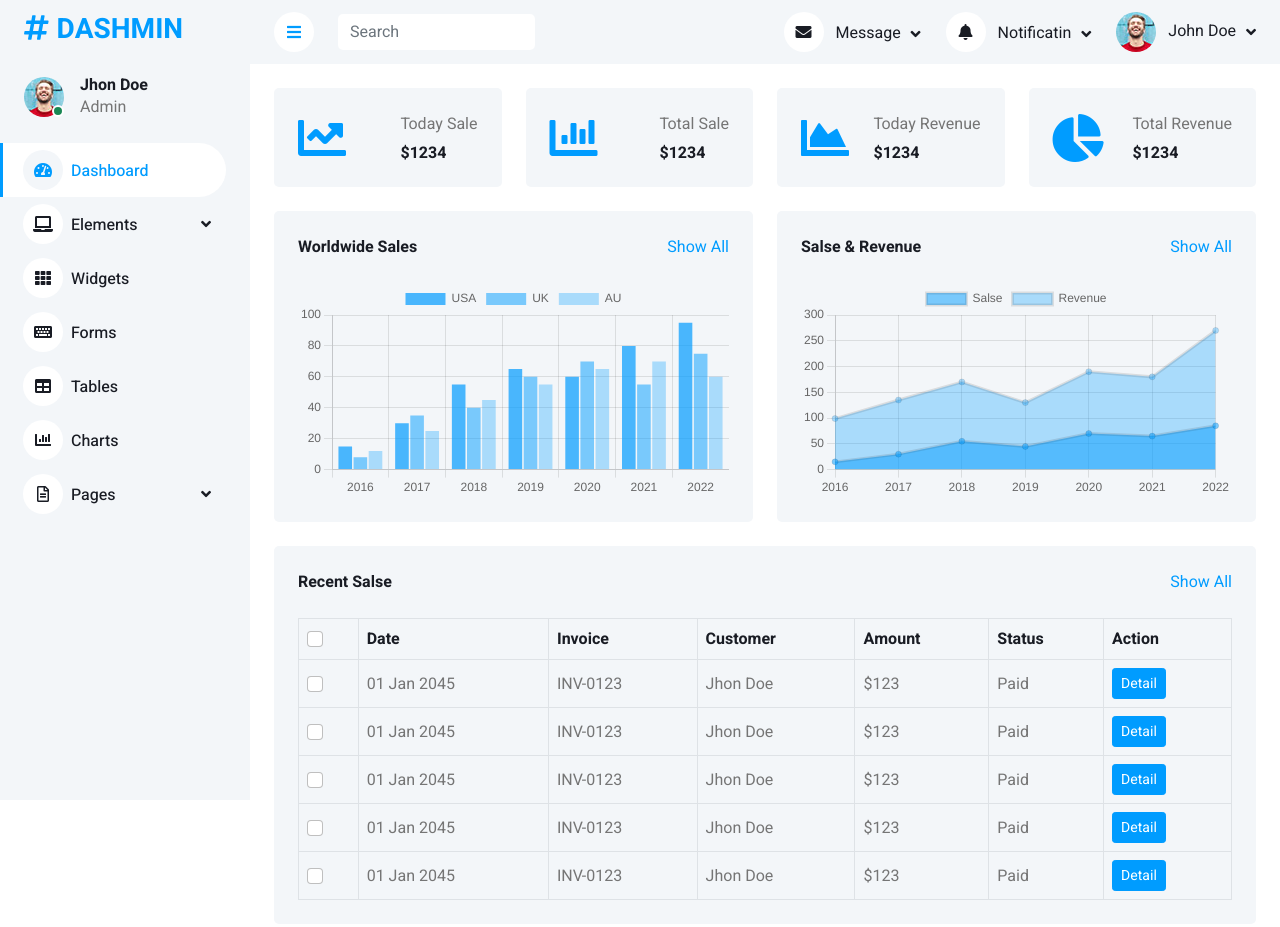
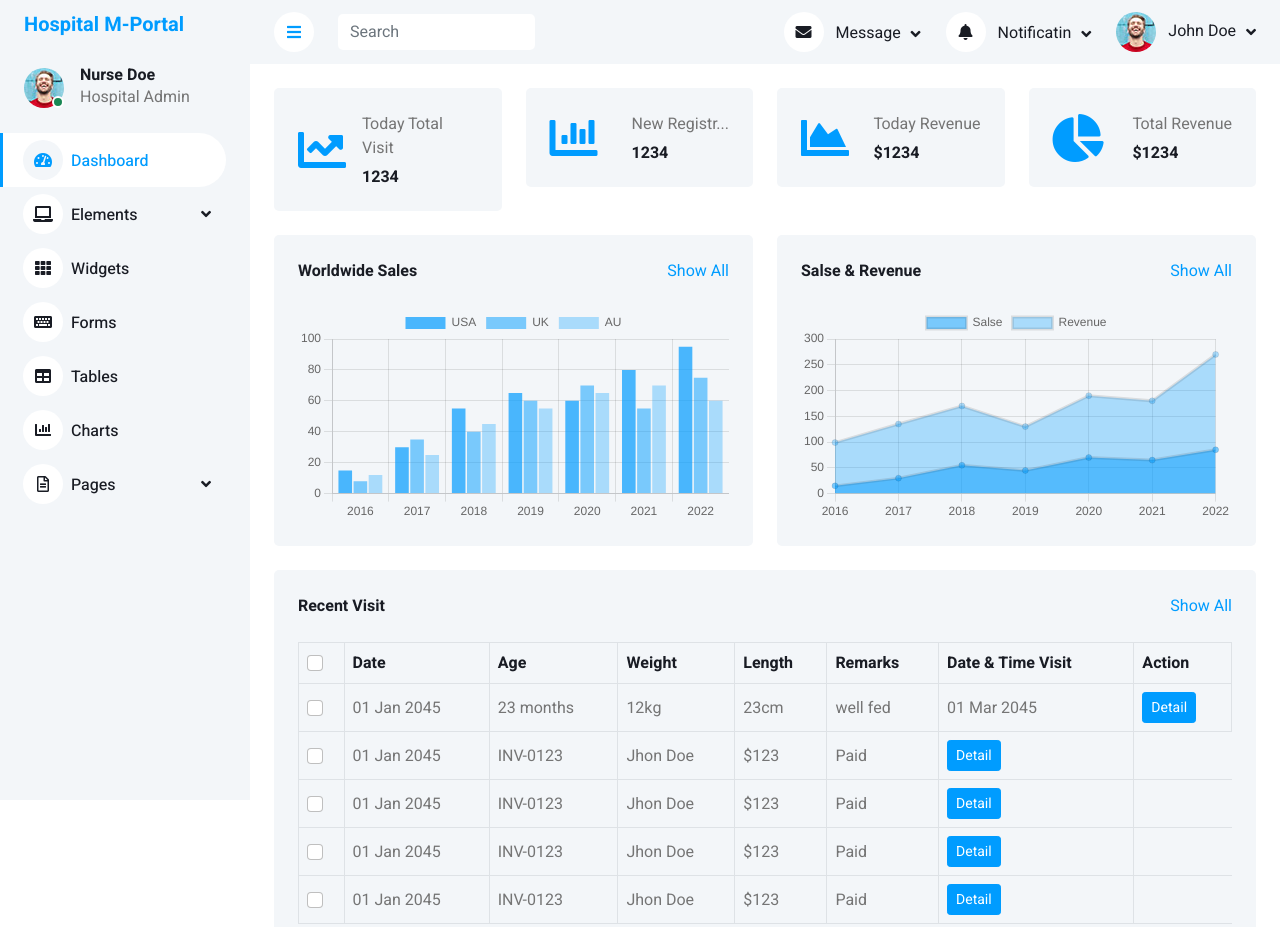
Before and after one commit to soulzojay/test, a plain HTML site: page index.html in a window 1280 px wide. Shown: the top 927 px of the page. Drawn offline with nearby package versions, Linux system fonts and the light colour scheme.

Commit message:
second push

```diff
--- a/index.html
+++ b/index.html
@@ -3,7 +3,7 @@
 
 <head>
     <meta charset="utf-8">
-    <title>DASHMIN - Bootstrap Admin Template</title>
+    <title>Hospital Management Portal</title>
     <meta content="width=device-width, initial-scale=1.0" name="viewport">
     <meta content="" name="keywords">
     <meta content="" name="description">
@@ -46,7 +46,7 @@
         <div class="sidebar pe-4 pb-3">
             <nav class="navbar bg-light navbar-light">
                 <a href="index.html" class="navbar-brand mx-4 mb-3">
-                    <h3 class="text-primary"><i class="fa fa-hashtag me-2"></i>DASHMIN</h3>
+                    <h5 class="text-primary">Hospital M-Portal</h5>
                 </a>
                 <div class="d-flex align-items-center ms-4 mb-4">
                     <div class="position-relative">
@@ -54,8 +54,8 @@
                         <div class="bg-success rounded-circle border border-2 border-white position-absolute end-0 bottom-0 p-1"></div>
                     </div>
                     <div class="ms-3">
-                        <h6 class="mb-0">Jhon Doe</h6>
-                        <span>Admin</span>
+                        <h6 class="mb-0">Nurse Doe</h6>
+                        <span>Hospital Admin</span>
                     </div>
                 </div>
                 <div class="navbar-nav w-100">
@@ -187,8 +187,8 @@
                         <div class="bg-light rounded d-flex align-items-center justify-content-between p-4">
                             <i class="fa fa-chart-line fa-3x text-primary"></i>
                             <div class="ms-3">
-                                <p class="mb-2">Today Sale</p>
-                                <h6 class="mb-0">$1234</h6>
+                                <p class="mb-2">Today Total Visit</p>
+                                <h6 class="mb-0">1234</h6>
                             </div>
                         </div>
                     </div>
@@ -196,8 +196,8 @@
                         <div class="bg-light rounded d-flex align-items-center justify-content-between p-4">
                             <i class="fa fa-chart-bar fa-3x text-primary"></i>
                             <div class="ms-3">
-                                <p class="mb-2">Total Sale</p>
-                                <h6 class="mb-0">$1234</h6>
+                                <p class="mb-2">New Registr...</p>
+                                <h6 class="mb-0">1234</h6>
                             </div>
                         </div>
                     </div>
@@ -254,7 +254,7 @@
             <div class="container-fluid pt-4 px-4">
                 <div class="bg-light text-center rounded p-4">
                     <div class="d-flex align-items-center justify-content-between mb-4">
-                        <h6 class="mb-0">Recent Salse</h6>
+                        <h6 class="mb-0">Recent Visit</h6>
                         <a href="">Show All</a>
                     </div>
                     <div class="table-responsive">
@@ -263,10 +263,11 @@
                                 <tr class="text-dark">
                                     <th scope="col"><input class="form-check-input" type="checkbox"></th>
                                     <th scope="col">Date</th>
-                                    <th scope="col">Invoice</th>
-                                    <th scope="col">Customer</th>
-                                    <th scope="col">Amount</th>
-                                    <th scope="col">Status</th>
+                                    <th scope="col">Age</th>
+                                    <th scope="col">Weight</th>
+                                    <th scope="col">Length</th>
+                                    <th scope="col">Remarks</th>
+                                    <th scope="col">Date & Time Visit</th>
                                     <th scope="col">Action</th>
                                 </tr>
                             </thead>
@@ -274,10 +275,11 @@
                                 <tr>
                                     <td><input class="form-check-input" type="checkbox"></td>
                                     <td>01 Jan 2045</td>
-                                    <td>INV-0123</td>
-                                    <td>Jhon Doe</td>
-                                    <td>$123</td>
-                                    <td>Paid</td>
+                                    <td>23 months</td>
+                                    <td>12kg</td>
+                                    <td>23cm</td>
+                                    <td>well fed</td>
+                                     <td>01 Mar 2045</td>
                                     <td><a class="btn btn-sm btn-primary" href="">Detail</a></td>
                                 </tr>
                                 <tr>
```
